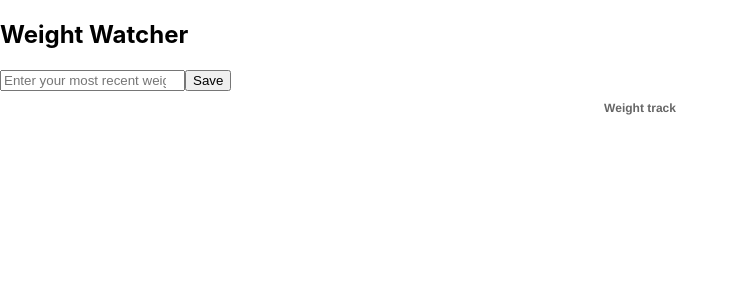
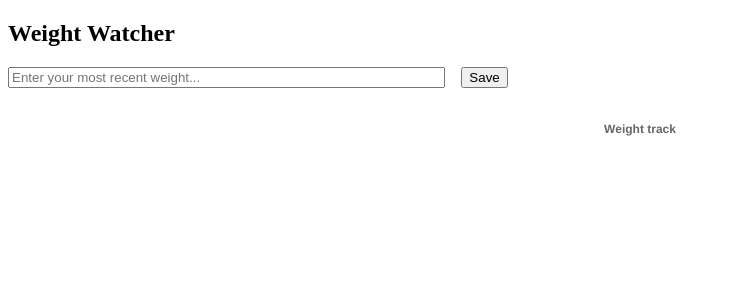
Before and after one commit to lloyddugmore/weightwatchers, a React (Create React App) app: page / in a window 1280 px wide. Shown: the top 300 px of the page, without its empty margins (0-739 px from the left). Built offline with nearby package versions, Linux system fonts and the light colour scheme; no server answers; the database is empty.

Commit message:
Bulma (Styling) implemented

```diff
--- a/package.json
+++ b/package.json
@@ -8,14 +8,17 @@
     "@testing-library/react": "^12.1.2",
     "@testing-library/user-event": "^13.5.0",
     "axios": "^0.24.0",
+    "bulma": "^0.9.3",
     "chart.js": "^3.7.0",
     "faker": "^5.5.3",
     "firebase": "^9.6.1",
+    "node-sass": "^7.0.1",
     "react": "^17.0.2",
     "react-chartjs-2": "^4.0.0",
     "react-dom": "^17.0.2",
     "react-hook-form": "^7.22.5",
     "react-redux": "^7.2.6",
+    "react-responsive": "^9.0.0-beta.5",
     "react-scripts": "5.0.0",
     "redux": "^4.1.2",
     "redux-thunk": "^2.4.1",
--- a/public/index.html
+++ b/public/index.html
@@ -3,41 +3,18 @@
   <head>
     <meta charset="utf-8" />
     <link rel="icon" href="%PUBLIC_URL%/favicon.ico" />
-    <meta name="viewport" content="width=device-width, initial-scale=1" />
+    <meta name="viewport" content="width=device-width, initial-scale=1">
     <meta name="theme-color" content="#000000" />
     <meta
       name="description"
       content="Web site created using create-react-app"
     />
     <link rel="apple-touch-icon" href="%PUBLIC_URL%/logo192.png" />
-    <!--
-      manifest.json provides metadata used when your web app is installed on a
-      user's mobile device or desktop. See https://developers.google.com/web/fundamentals/web-app-manifest/
-    -->
     <link rel="manifest" href="%PUBLIC_URL%/manifest.json" />
-    <!--
-      Notice the use of %PUBLIC_URL% in the tags above.
-      It will be replaced with the URL of the `public` folder during the build.
-      Only files inside the `public` folder can be referenced from the HTML.
-
-      Unlike "/favicon.ico" or "favicon.ico", "%PUBLIC_URL%/favicon.ico" will
-      work correctly both with client-side routing and a non-root public URL.
-      Learn how to configure a non-root public URL by running `npm run build`.
-    -->
-    <title>React App</title>
+    <title>Weight Watchers</title>
   </head>
   <body>
     <noscript>You need to enable JavaScript to run this app.</noscript>
     <div id="root"></div>
-    <!--
-      This HTML file is a template.
-      If you open it directly in the browser, you will see an empty page.
-
-      You can add webfonts, meta tags, or analytics to this file.
-      The build step will place the bundled scripts into the <body> tag.
-
-      To begin the development, run `npm start` or `yarn start`.
-      To create a production bundle, use `npm run build` or `yarn build`.
-    -->
   </body>
 </html>
--- a/src/App.css
+++ /dev/null
@@ -1,14 +0,0 @@
-.App {
-  text-align: center;
-}
-
-.App-header {
-  background-color: #282c34;
-  min-height: 100vh;
-  display: flex;
-  flex-direction: column;
-  align-items: center;
-  justify-content: center;
-  font-size: calc(10px + 2vmin);
-  color: white;
-}
--- a/src/App.js
+++ b/src/App.js
@@ -1,4 +1,4 @@
-import './App.css';
+import './App.scss';
 import { FormComponent } from './components/form/formComponent';
 
 function App() {
--- /dev/null
+++ b/src/App.scss
@@ -0,0 +1,4 @@
+// Import only what you need from Bulma
+@import "../node_modules/bulma/sass/utilities/_all.sass";
+@import "../node_modules/bulma/sass/elements/content.sass";
+@import "../node_modules/bulma/sass/grid/columns.sass";
--- a/src/components/error/errorComponent.js
+++ b/src/components/error/errorComponent.js
@@ -2,22 +2,22 @@ import React from "react";
 import { useSelector} from 'react-redux';
 
 import { getAnalytics, logEvent } from "firebase/analytics";
+
+import styles from './errorComponent.module.scss';
 
 const ErrorComponent = (errorProp) => {
     const analytics = getAnalytics();
     logEvent(analytics, 'Error encountered');
 
     const errorsInState = useSelector(state => state.weightWatcher.error);
-    console.log(errorsInState);
-    console.log(errorProp)
 
     return (
-        <>
+        <div className={styles["errorField"]}>
             {errorProp.error.weight?.type === 'required' && <span>This field is required.</span>}
             {errorProp.error.weight?.type === 'max' && <span>Maximum value of 250.</span>}
             {errorProp.error.weight?.type === 'min' && <span>Minimum value of 0.</span>}
             {errorsInState && <span>Error occurred, please try again.</span>}
-        </>
+        </div>
     );
 }
 
--- /dev/null
+++ b/src/components/error/errorComponent.module.scss
@@ -0,0 +1,3 @@
+.errorField {
+  color: red;
+}
--- a/src/components/form/formComponent.js
+++ b/src/components/form/formComponent.js
@@ -6,6 +6,8 @@ import { ComboChart } from "../chart/comboChart";
 import { getAnalytics, logEvent } from "firebase/analytics";
 import * as actions from '../../store/actions/index';
 import { ErrorComponent } from "../error/errorComponent";
+
+import styles from './formComponent.module.scss';
 
 const FormComponent = () => {
     const { register, handleSubmit, formState: {errors} } = useForm();
@@ -26,12 +28,20 @@ const FormComponent = () => {
     return (
         <form onSubmit={handleSubmit(onSubmit)}>
             <h2>Weight Watcher</h2>
-            <input placeholder="Enter your most recent weight..."
-                   type="number"
-                   {...register("weight", {required: true, min: 0, max: 250})}>
-            </input>
-            <input type="submit" value="Save"></input>
-
+            <div className="content">
+                <div className="columns">
+                    <div className="column is-one-third">
+                        <input placeholder="Enter your most recent weight..."
+                            type="number"
+                            className={styles["wideInput"]}
+                            {...register("weight", {required: true, min: 0, max: 250})}>
+                        </input>
+                    </div>
+                    <div className="column">
+                        <input type="submit" value="Save"></input>
+                    </div>
+                </div>
+            </div>
             <ErrorComponent error={errors}></ErrorComponent>
             <ComboChart input={value}></ComboChart>
         </form>
--- /dev/null
+++ b/src/components/form/formComponent.module.scss
@@ -0,0 +1,3 @@
+.wideInput {
+  width: 100%;
+}
--- a/src/index.css
+++ /dev/null
@@ -1,13 +0,0 @@
-body {
-  margin: 0;
-  font-family: -apple-system, BlinkMacSystemFont, 'Segoe UI', 'Roboto', 'Oxygen',
-    'Ubuntu', 'Cantarell', 'Fira Sans', 'Droid Sans', 'Helvetica Neue',
-    sans-serif;
-  -webkit-font-smoothing: antialiased;
-  -moz-osx-font-smoothing: grayscale;
-}
-
-code {
-  font-family: source-code-pro, Menlo, Monaco, Consolas, 'Courier New',
-    monospace;
-}
--- a/src/index.js
+++ b/src/index.js
@@ -1,6 +1,5 @@
 import React from 'react';
 import ReactDOM from 'react-dom';
-import './index.css';
 
 import { createStore, applyMiddleware, compose, combineReducers } from 'redux';
 import { Provider } from 'react-redux';
@@ -12,7 +11,7 @@ import weightWatcherReducer from './store/reducers/weighWatcherReducer';
 
 import App from './App';
 
-const composeEnhancers = process.env.NODE_ENV === 'development' ? window.__REDUX_DEVTOOLS_EXTENSION_COMPOSE__ : null || compose;
+const composeEnhancers = (process.env.NODE_ENV === 'development' ? window.__REDUX_DEVTOOLS_EXTENSION_COMPOSE__ : null) || compose;
 
 const rootReducer = combineReducers({
   weightWatcher: weightWatcherReducer,
```
